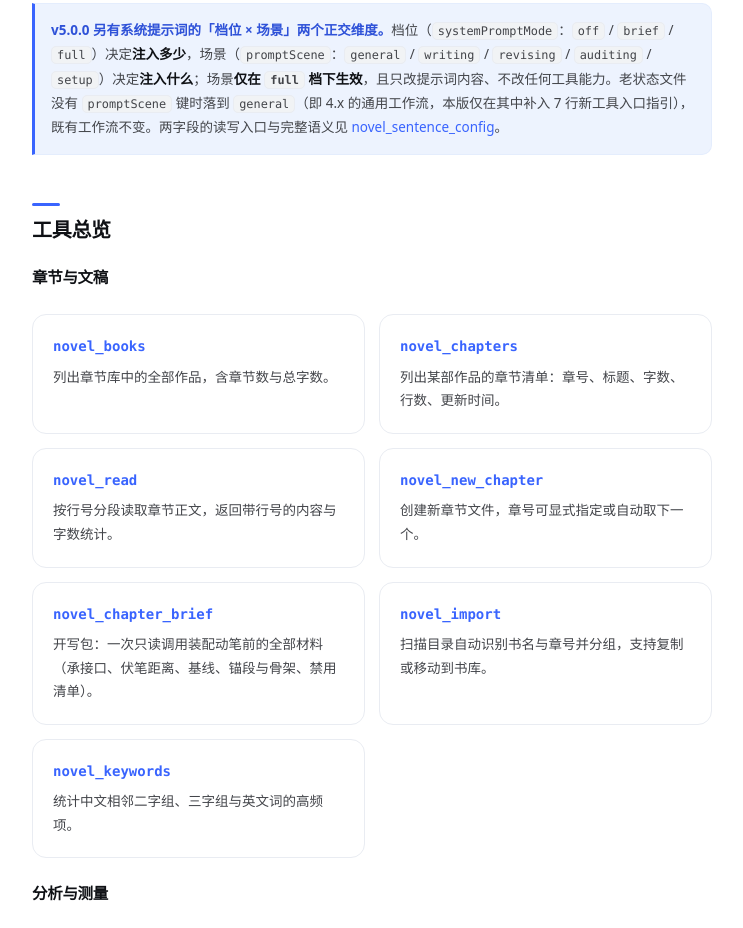
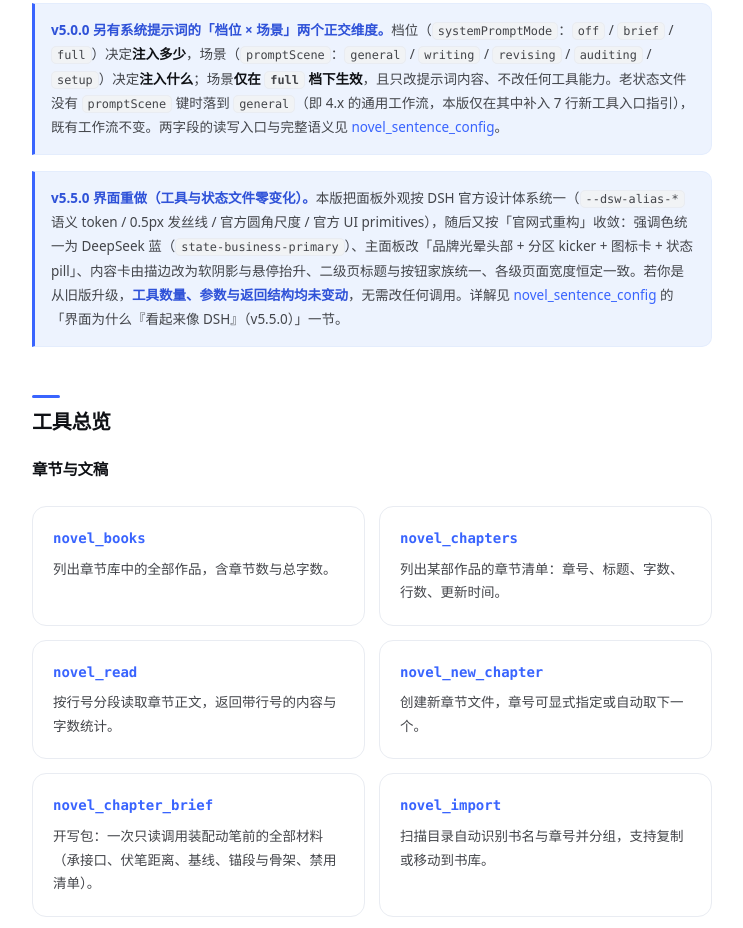
Before and after one commit to siweina/dsh-novel-writer, a website: page docs/tools/index.html in a window 1280 px wide. Shown: the part 830-1758 px from the top of the page, without its empty margins (288-1031 px from the left). Drawn offline with Linux system fonts and the light colour scheme.

Commit message:
站点技术文档补 v5.5.0 界面说明：tools/index.html 新增界面重做注记（指向 UI 章节）；novel-sentence-config 的界面章节标题标注含官网式重构

```diff
--- a/docs/tools/index.html
+++ b/docs/tools/index.html
@@ -54,6 +54,9 @@
       </div>
       <div class="note">
         <b>v5.0.0 另有系统提示词的「档位 × 场景」两个正交维度。</b>档位（<code>systemPromptMode</code>：<code>off</code> / <code>brief</code> / <code>full</code>）决定<strong>注入多少</strong>，场景（<code>promptScene</code>：<code>general</code> / <code>writing</code> / <code>revising</code> / <code>auditing</code> / <code>setup</code>）决定<strong>注入什么</strong>；场景<strong>仅在 <code>full</code> 档下生效</strong>，且只改提示词内容、不改任何工具能力。老状态文件没有 <code>promptScene</code> 键时落到 <code>general</code>（即 4.x 的通用工作流，本版仅在其中补入 7 行新工具入口指引），既有工作流不变。两字段的读写入口与完整语义见 <a href="novel-sentence-config.html">novel_sentence_config</a>。
+      </div>
+      <div class="note">
+        <b>v5.5.0 界面重做（工具与状态文件零变化）。</b>本版把面板外观按 DSH 官方设计体系统一（<code>--dsw-alias-*</code> 语义 token / 0.5px 发丝线 / 官方圆角尺度 / 官方 UI primitives），随后又按「官网式重构」收敛：强调色统一为 DeepSeek 蓝（<code>state-business-primary</code>）、主面板改「品牌光晕头部 + 分区 kicker + 图标卡 + 状态 pill」、内容卡由描边改为软阴影与悬停抬升、二级页标题与按钮家族统一、各级页面宽度恒定一致。若你是从旧版升级，<b>工具数量、参数与返回结构均未变动</b>，无需改任何调用。详解见 <a href="novel-sentence-config.html">novel_sentence_config</a> 的「界面为什么『看起来像 DSH』（v5.5.0）」一节。
       </div>
 
       <h2>工具总览</h2>
```
Also changed, not shown: docs/tools/novel-sentence-config.html (+1 -1 lines).
